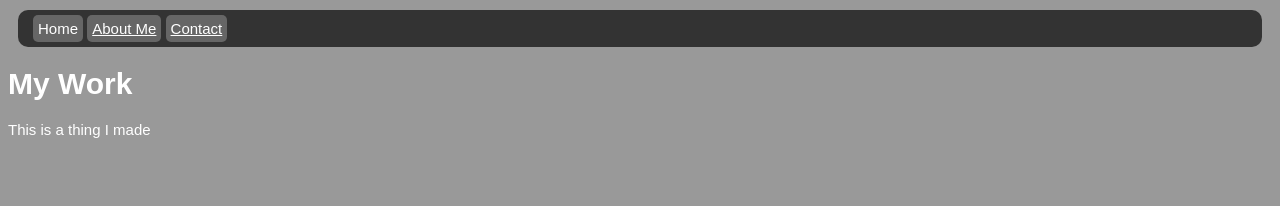
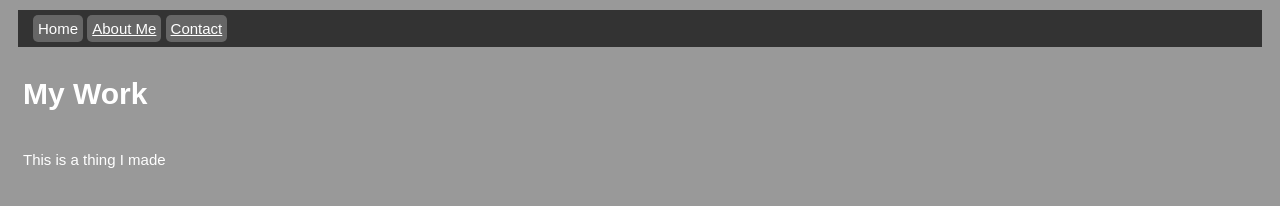
Before and after one commit to Meathook563/Meathook563.github.io, a plain HTML site: page index.html in a window 1280 px wide. Drawn offline with Linux system fonts and the light colour scheme.

Commit message:
Update main.css

```diff
--- a/main.css
+++ b/main.css
@@ -10,7 +10,6 @@ ul{
     color: white;
     margin: 10px;
     padding: 10px 15px 10px 15px;
-    border-radius: 10px;
 }
 
 ul a{
@@ -22,6 +21,14 @@ ul a{
 
 ul a:hover{
     background-color: #444;
+}
+
+h1{
+    padding: 10px 15px 10px 15px;
+}
+
+p{
+    padding: 10px 15px 10px 15px;
 }
 
 .button{
```
